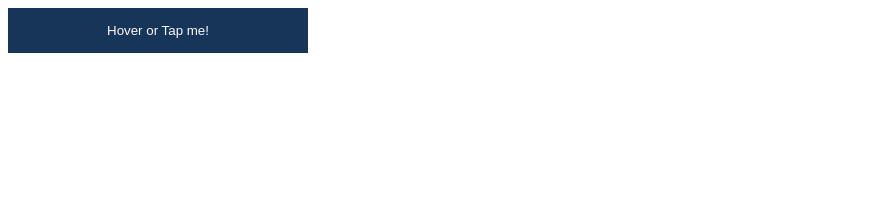
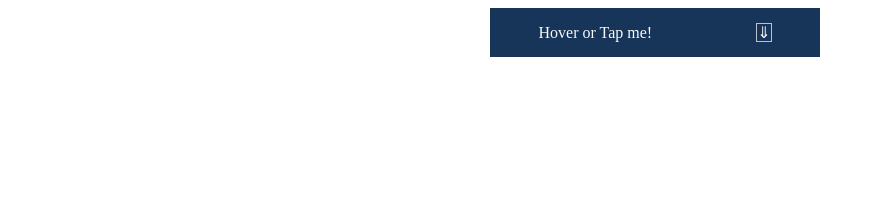
Before and after one commit to ism4tullo/css-drop, a plain HTML site: page index.html in a window 1280 px wide. Shown: the whole page, without its empty margins (0-875 px from the left). Drawn offline with Linux system fonts and the light colour scheme.

Commit message:
added styles

```diff
--- a/index.html
+++ b/index.html
@@ -1,47 +1,24 @@
 <!DOCTYPE html>
 <html>
+
 <head>
-   <title> Try It Yourself </title>
-   <style type="text/css">
-      .dd {
-         position: relative;
-         display: inline-block;
-      }
-      .dd-btn {
-         padding: 15px;
-         text-align: center;
-         background: #173459;
-         border: none;
-         width: 300px;
-         color: #f8f9f9;
-      }
-      .dd-content {
-         position: absolute;
-         width: 100%;
-         box-shadow: 0 18px 36px rgba(0,0,0,0.30), 0 14px 11px rgba(0,0,0,0.22);
-         height: 0px;
-         transition: height 1s;
-         overflow: hidden;
-      }
-      .dd:hover > .dd-content {
-         height: 150px;
-      }
-      .dd-content > a {
-         display: block;
-         padding: 15px;
-         text-decoration: none;
-         color: black;
-      }
-   </style>
+  <title>Try It Yourself</title>
+  <link rel="stylesheet" href="style.css">
 </head>
+
 <body>
-   <div class="dd">
-      <button class="dd-btn"> Hover or Tap me! </button>
+  <div class="container">
+    <div class="main">
+      <div class="dd-btn">
+        Hover or Tap me! <span id="down">&#8659;</span>
+      </div>
       <div class="dd-content">
-         <a href="#"> Home </a>
-         <a href="#"> About </a>
-         <a href="#"> Articles </a>
+        <a href="https://google.com"> Home </a>
+        <a href="#"> About </a>
+        <a href="#"> Articles </a>
       </div>
-   </div>
+    </div>
+  </div>
 </body>
+
 </html>
--- /dev/null
+++ b/style.css
@@ -0,0 +1,50 @@
+.container {
+  width: 300px;
+  margin: 0 auto;
+}
+
+.main {
+  position: relative;
+  display: inline-block;
+}
+
+.dd-btn {
+  padding: 15px;
+  text-align: center;
+  background: #173459;
+  border: none;
+  width: 300px;
+  color: #f8f9f9;
+}
+
+#down {
+  margin-left: 100px;
+  border: 1px solid silver;
+}
+
+.dd-content {
+  position: absolute;
+  width: 100%;
+  box-shadow: 0 18px 36px rgba(0, 0, 0, 0.3), 0 14px 11px rgba(0, 0, 0, 0.22);
+  height: 0px;
+  transition: height 1s;
+  overflow: hidden;
+}
+
+.main:hover>.dd-content {
+  height: 150px;
+}
+
+.dd-content>a {
+  display: block;
+  padding: 15px;
+  margin-top: 2px;
+  text-decoration: none;
+  color: rgb(255, 255, 255);
+  background-color: rgb(17, 64, 167);
+  border-radius: 20px;
+}
+
+.dd-content>a:hover {
+  background-color: #4f7ebb;
+}
```
Also changed, not shown: app.js (added).
